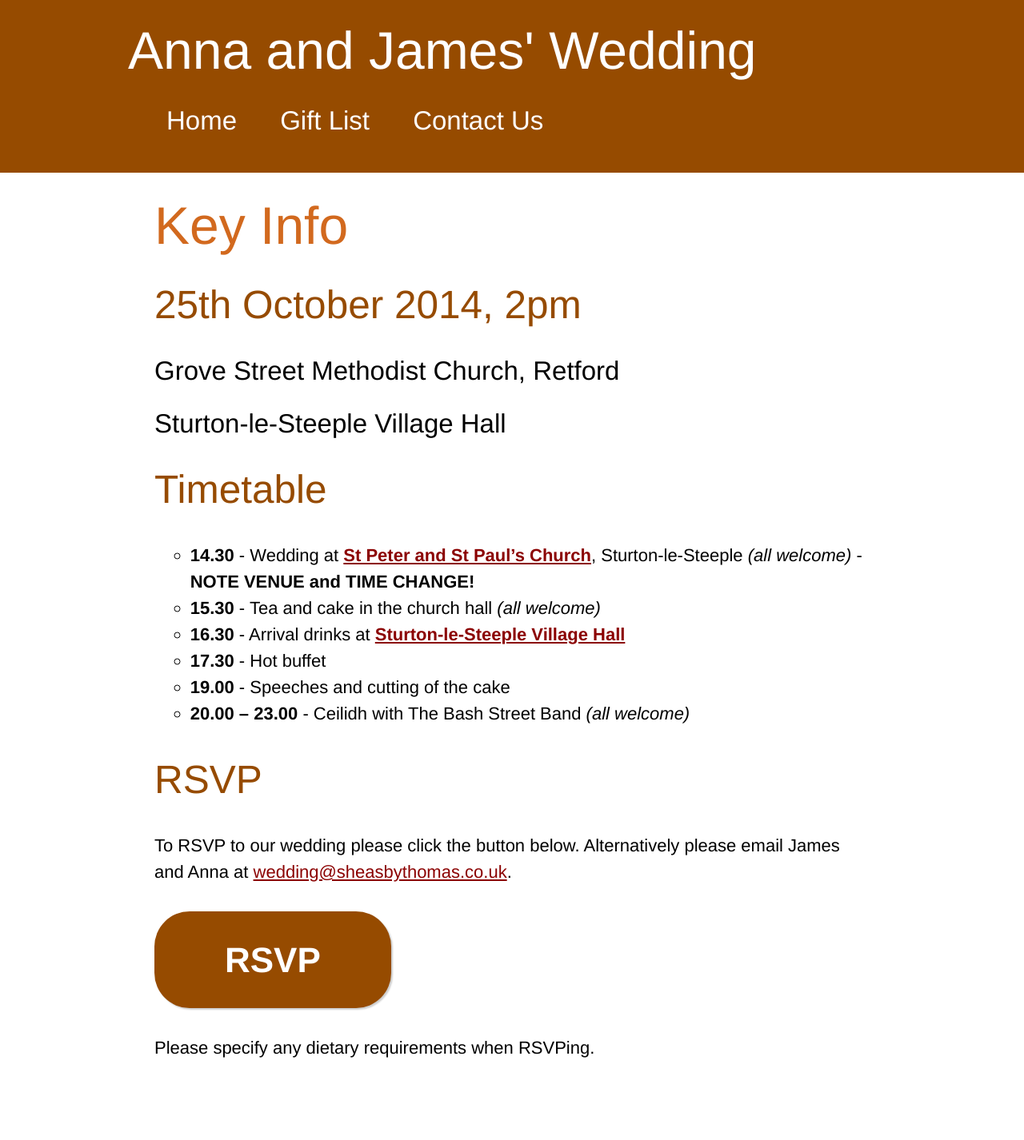
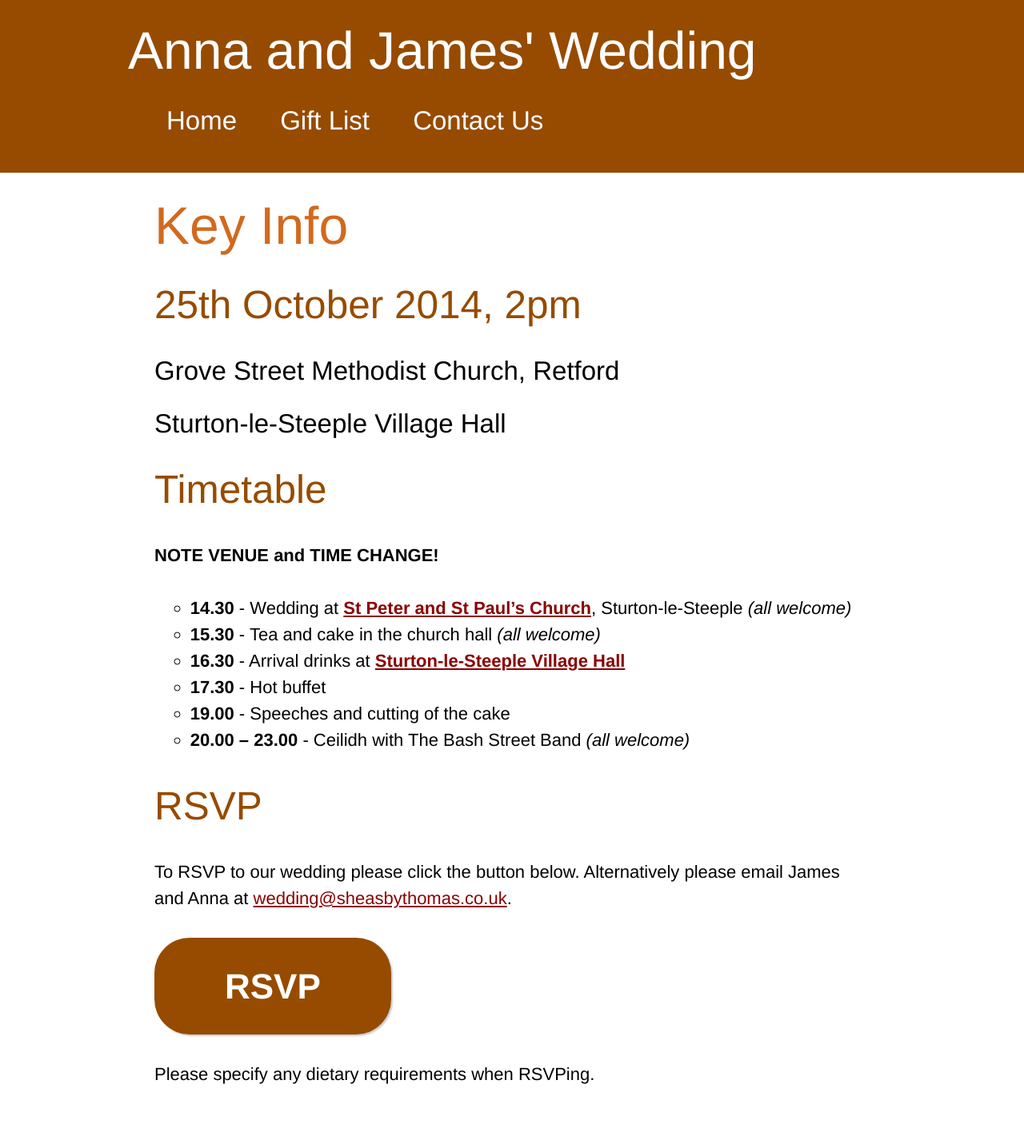
Before and after one commit to rightsaidjames/wedding, a Jekyll site: the page built from index.md, in a window 1280 px wide. Shown: the whole page at 80% size. Built offline with Jekyll 4.4.1, drawn with Linux system fonts in a browser that asks for light colours; before the commit the page ends 1393 px from its top, so only the background shows below that.

```diff
--- a/index.md
+++ b/index.md
@@ -11,7 +11,9 @@ title: Key Info
 
 ## Timetable
 
-- **14.30** - Wedding at **[St Peter and St Paul's Church](https://goo.gl/maps/uUOB6)**, Sturton-le-Steeple *(all welcome)* - **NOTE VENUE and TIME CHANGE!**
+**NOTE VENUE and TIME CHANGE!**
+
+- **14.30** - Wedding at **[St Peter and St Paul's Church](https://goo.gl/maps/uUOB6)**, Sturton-le-Steeple *(all welcome)*
 - **15.30** - Tea and cake in the church hall *(all welcome)*
 - **16.30** - Arrival drinks at **[Sturton-le-Steeple Village Hall](https://goo.gl/maps/nAAXb)**
 - **17.30** - Hot buffet
```
